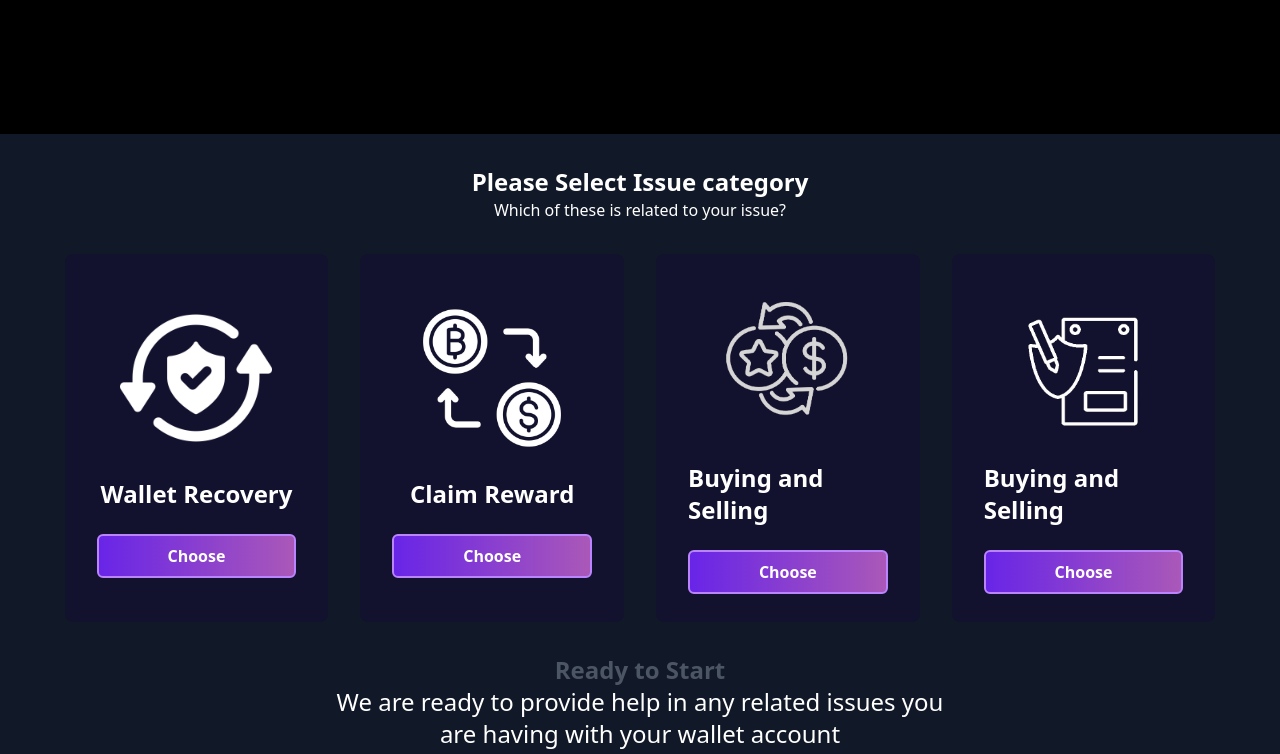
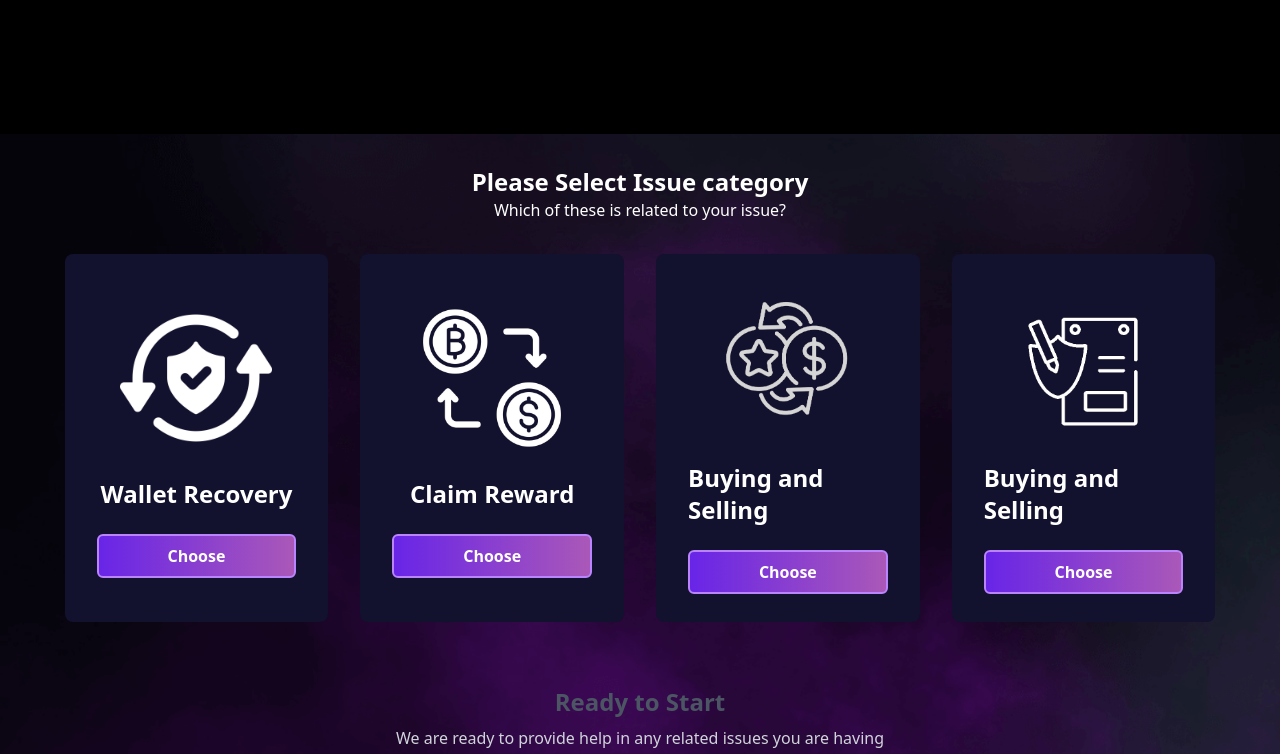
Before and after one commit to Adetayo1999/wallet-app-connect, a React app: page / in a window 1280 px wide. Shown: the part 800-1554 px from the top of the page. Built offline with nearby package versions, Linux system fonts and the light colour scheme; no server answers.

Commit message:
updated the category image

```diff
--- a/src/pages/Home.js
+++ b/src/pages/Home.js
@@ -84,21 +84,23 @@ export default function Home() {
           ))}
         </div>
       </div>
-      <div className="my-3 pb-4 flex flex-col justify-center items-center bg-gray-900 w-full">
+      <div className="my-3 pb-10 flex flex-col justify-center items-center w-full bg-category bg-cover">
         <h1 className="text-2xl mt-8 font-bold">
           Please Select Issue category
         </h1>
         <p>Which of these is related to your issue?</p>
-        <div className="flex w-full flex-col md:flex-row items-center justify-center gap-8 px-12 my-8 cursor-pointer">
+        <div className="flex w-full flex-col md:flex-row items-center justify-center gap-8 px-12 my-8 cursor-pointer mb-16">
           {CATEGORY_LIST.map((category) => (
             <CategoryCard key={category.id} {...category} />
           ))}
         </div>
-        <h1 className="text-2xl font-bold text-gray-600">Ready to Start</h1>
-        <h1 className="text-center text-2xl w-1/2">
+        <h1 className="text-2xl font-bold text-gray-600 mb-2">
+          Ready to Start
+        </h1>
+        <p className="text-center  w-[40%] mb-6 text-gray-300 font-medium">
           We are ready to provide help in any related issues you are having with
           your wallet account
-        </h1>
+        </p>
         <textarea
           placeholder="Message"
           className="bg-gray-100 p-2 rounded-md outline-none text-black my-2"
--- a/tailwind.config.js
+++ b/tailwind.config.js
@@ -1,9 +1,11 @@
 module.exports = {
-  content: [
-    "./src/**/*.{js,jsx,ts,tsx}",
-  ],
+  content: ["./src/**/*.{js,jsx,ts,tsx}"],
   theme: {
-    extend: {},
+    extend: {
+      backgroundImage: {
+        category: "url('./assets/smoke.png')",
+      },
+    },
   },
   plugins: [],
-}
+};
```
Also changed, not shown: src/assets/smoke.png (added).
